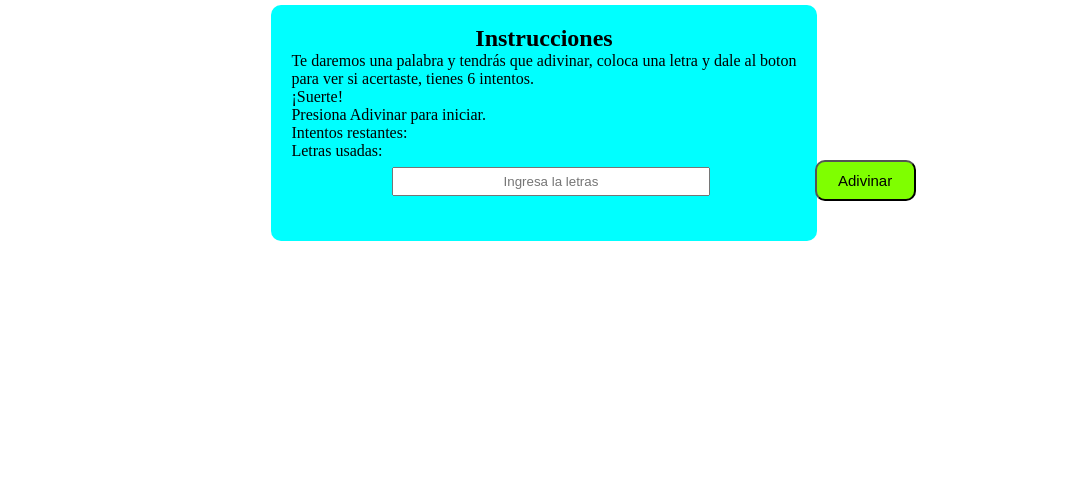
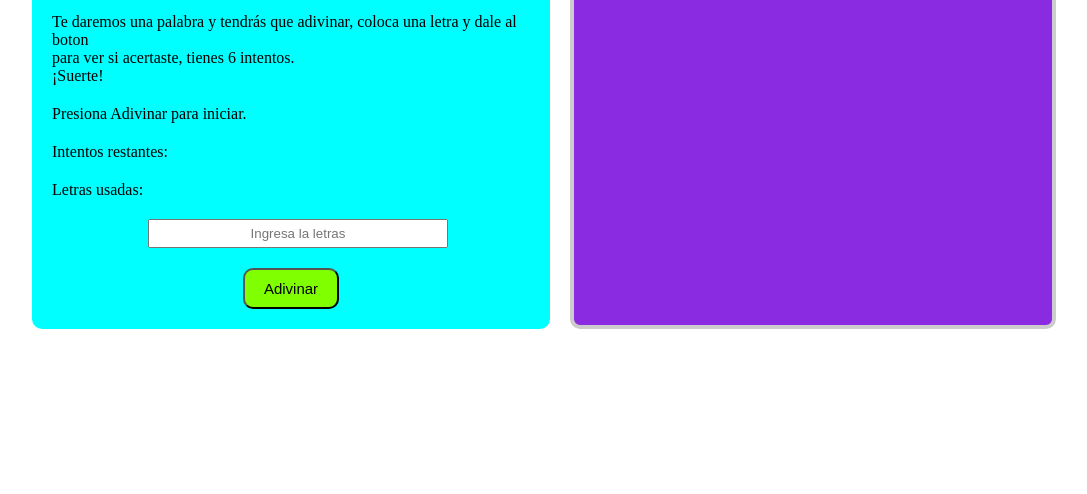
Before and after one commit to Anan1as/Juego-Ahorcado---Review, a plain HTML site: page index.html in a window 1280 px wide. Shown: the part 306-800 px from the top of the page, without its empty margins (96-1183 px from the left). Drawn offline with Linux system fonts and the light colour scheme.

Commit message:
Estilos de posicion de los contenedores

```diff
--- a/CSS/style.css
+++ b/CSS/style.css
@@ -16,15 +16,21 @@ body{
 
 .titulo{
     text-align: center;
+    margin-bottom: 15px;
 }
 
-.contJuego{
+.infoJuego{
+    width: 800px;
     background-color: aqua;
     display: flex;
     flex-direction: column;
     gap: 20px;
     padding: 20px;
     border-radius: 10px;
+}
+
+.infoJuego h2 {
+    text-align: center;
 }
 
 .inputLetra{
@@ -47,3 +53,21 @@ body{
     position: relative;
     left: 40%;
 }
+
+.contJuego{
+    display: flex;
+    gap: 20px;
+    width: 80%;
+}
+
+.animacion{
+    background-color: blueviolet;
+    width: 800px;
+    border-radius: 10px;
+    border: 4px solid #ccc;
+}
+
+#palabra{
+    text-align: center;
+    font-size: 40px;
+}
```
